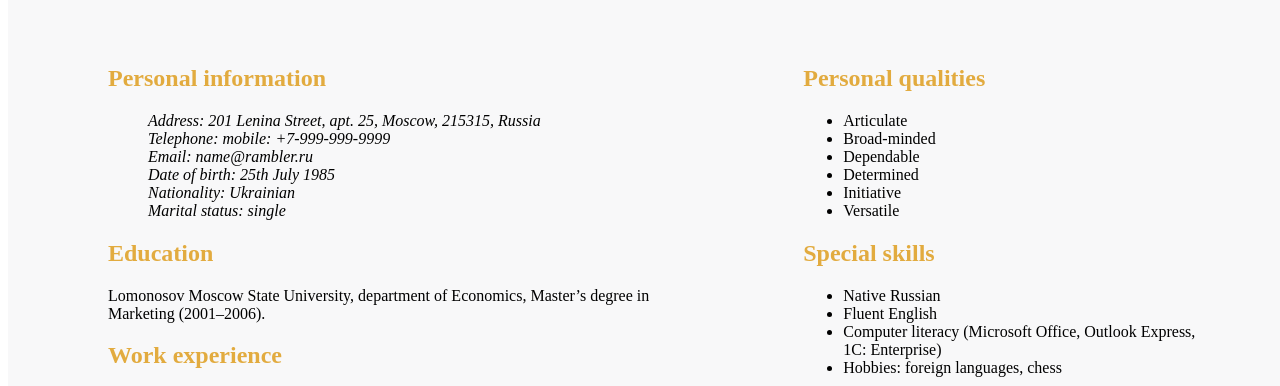
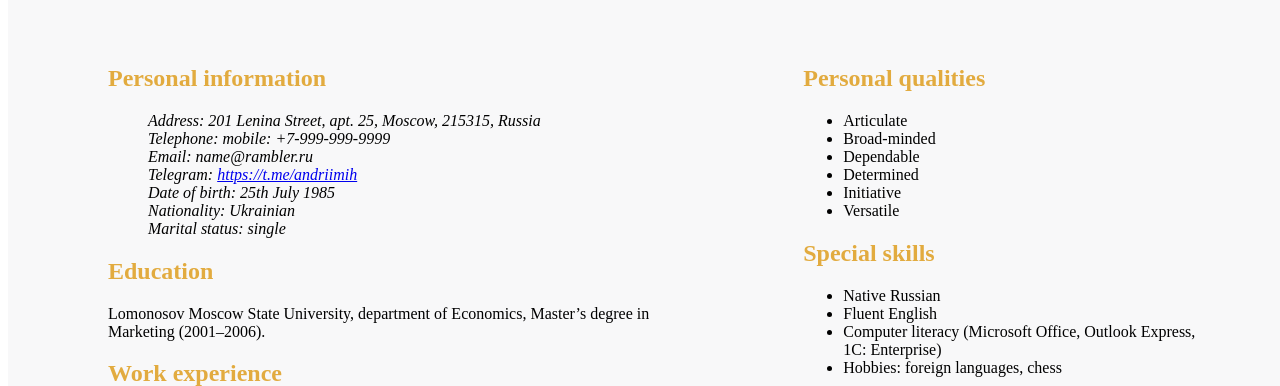
Before and after one commit to AndrijMih/rsschool-cv, a plain HTML site: page index.html in a window 1280 px wide. Shown: the part 442-828 px from the top of the page. Drawn offline with Linux system fonts and the light colour scheme.

Commit message:
feat: add social links in index.html

```diff
--- a/index.html
+++ b/index.html
@@ -23,6 +23,7 @@
                             <li>Address: 201 Lenina Street, apt. 25, Moscow, 215315, Russia</li>
                             <li>Telephone: mobile: +7-999-999-9999</li>
                             <li>Email: name@rambler.ru</li>
+                            <li>Telegram: <a href="https://t.me/andriimih">https://t.me/andriimih</a></li>
                             <li>Date of birth: 25th July 1985</li>
                             <li>Nationality: Ukrainian</li>
                             <li>Marital status: single</li>
```
